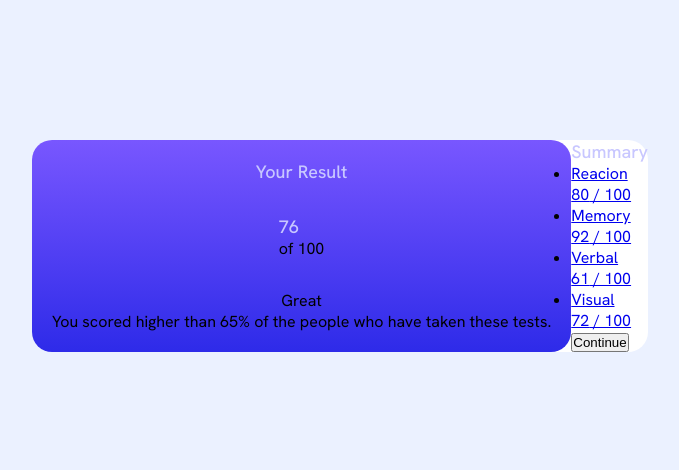
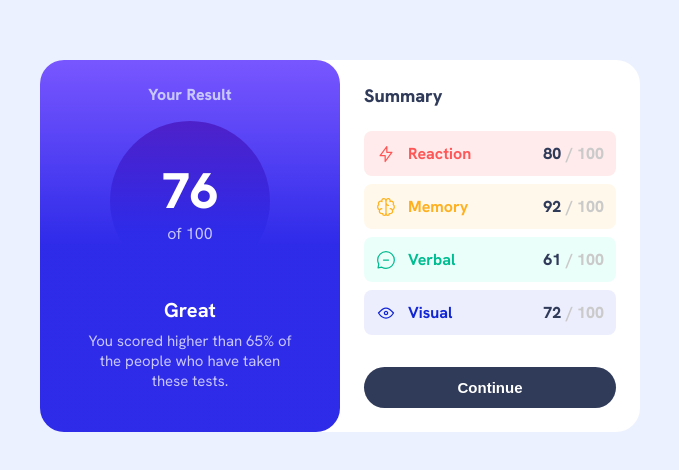
Before and after one commit to cesarandev/resultsSumaryComponent, a plain HTML site: page index.html in a window 1280 px wide. Shown: the part 154-624 px from the top of the page, without its empty margins (300-979 px from the left). Drawn offline with Linux system fonts and the light colour scheme.

Commit message:
the project has been finished

```diff
--- a/css/styles.css
+++ b/css/styles.css
@@ -6,9 +6,13 @@
 
 :root {
     --light-red: hsl(0, 100%, 67%);
+    --light-red2: hsl(0, 100%, 96%);
     --orangey-yellow: hsl(39, 100%, 56%);
+    --orangey-yellow2: hsl(39, 100%, 96%);
     --green-teal: hsl(166, 100%, 37%);
+    --green-teal2: hsl(166, 100%, 96%);
     --cobalt-blue: hsl(234, 85%, 45%);
+    --cobalt-blue2: hsl(234, 85%, 96%);
 
     /* Gradients */
 
@@ -29,7 +33,8 @@
 
     /* font size */
 
-    --sm: 18px;
+    --sm: 15px;
+    --sm2: 18px;
     --md: 20px;
     --lg: 24px;
 
@@ -43,40 +48,204 @@
 
 body {
     font-family: 'Hanken Grotesk', sans-serif;
+    background-color: var(--pale-blue);
 }
 
 .component {
     width: 100%;
-    height: 100vh;
     display: flex;
     justify-content: center;
     align-items: center;
-    background-color: var(--pale-blue);
 }
 
-.component-container{
-    background-color: var(--white);
+.component-container {
+    background-color: white;
     display: flex;
+    flex-direction: column;
 }
 
 .component-container--left {
-    background: linear-gradient(to bottom, var(--light-slate-blue), var(--light-royal-blue));
-    padding: 20px;
-    display: grid;
-    grid-template-rows: auto 1fr auto auto;
-    place-items: center;
+    background: linear-gradient(to bottom, var(--light-slate-blue), var(--light-royal-blue) 50%);
+    display: flex;
+    flex-direction: column;
+    align-items: center;
+    padding: 24px 40px;
+    border-radius: 0px 0px 24px 24px;
 }
 
-.component-container--left, .component-container {
-    border-radius: 20px;
+.component-container--left > p:first-child {
+    color: var(--light-lavender);
+    font-weight: var(--fw-800);
+    margin-bottom: 16px;
 }
 
-.component-container p:first-child {
-    color: var(--light-lavender);
-    font-size: var(--sm);
-    font-weight: var(--fw-500);
+.component-container--left__percentage {
+    width: 120px;
+    height: 120px;
+    background: linear-gradient(to bottom, var(--violet-blue), var(--light-royal-blue) 70%);
+    border-radius: 200px;
+    display: flex;
+    flex-direction: column;
+    justify-content: center;
+    align-items: center;
+    margin-bottom: 16px;
 }
 
-.component-container {
+.component-container--left__percentage p:first-child {
+    font-size: 50px;
+    color: var(--white);
+    font-weight: 800;
+}
+
+.component-container--left__percentage p:last-child {
+    color: var(--light-lavender)
+}
+
+.component-container--left > p:last-child{
+    text-align: center;
+    font-size: var(--sm);
+    color: var(--light-lavender);
+    margin-top: 8px;
+}
+
+.component-container--left > p:nth-child(3) {
+    font-weight: var(--fw-700);
+    font-size: var(--md);
+    color: var(--white);
+}
+
+.component-container--right {
+    padding: 24px;
+}
+
+.component-container--right > p:first-child {
+    font-weight: var(--fw-800);
+    color: var(--dark-gray-blue);
+    font-size: var(--sm2);
+}
+
+.component-container--right__elements ul{
+    display: grid;
+    grid-template-rows: repeat(4, auto);
+    list-style-type: none;
+    gap: 8px;
+    margin-top: 24px;
+
+    li {
+        border-radius: 8px;
+        padding: 12px;
+        a {
+            display: flex;
+            justify-content: space-between;
+            text-decoration: none;
+            p {
+                display: flex;
+                align-items: center;
+            }
+            .score {
+                font-weight: 800;
+                color: #cacaca;
+                span {
+                    margin-right: 5px;
+                    color: var(--dark-gray-blue);
+                }
+            }
+        }
+    }
+}
+
+.component-container--right__elements ul {
+    a {
+        font-weight: 700;
+    }
+
+    li:nth-child(1) {
+        a p:first-child{
+            color: var(--light-red);
+        }
+        background-color: var(--light-red2);
+    }
+
+    li:nth-child(2) {
+        a p:first-child{
+            color: var(--orangey-yellow);
+        }
+        background-color: var(--orangey-yellow2);
+    }
+
+    li:nth-child(3) {
+        a p:first-child{
+            color: var(--green-teal);
+        }
+        background-color: var(--green-teal2);
+    }
+
+    li:nth-child(4) {
+        a p:first-child{
+            color: var(--cobalt-blue);
+        }
+        background-color: var(--cobalt-blue2);
+    }
+}
+
+/* icons */
+
+.icon {
+    width: 20px;
+    height: 20px;
+    margin-right: 12px;
+}
+
+.icon-reaction {
+    background-image: url('../assets/images/icon-reaction.svg');
+}
+
+.icon-memory {
+    background-image: url('../assets/images/icon-memory.svg');
+}
+
+.icon-verbal {
+    background-image: url('../assets/images/icon-verbal.svg');
+}
+
+.icon-visual {
+    background-image: url('../assets/images/icon-visual.svg');
+}
+
+/* button */
+
+button {
+    width: 100%;
+    font-size: var(--sm);
+    padding: 12px;
+    border: none;
+    color: var(--white);
+    font-weight: var(--fw-700);
+    background-color: var(--dark-gray-blue);
+    border-radius: 40px;
+    margin-top: 32px;
+}
+
+@media screen and (min-width: 768px){
+
+    .component {
+        height: 100vh;
+    }
+    .component-container {
+        .component-container--left {
+            border-radius: 24px;
+            .component-container--left__percentage {
+                width: 160px;
+                height: 160px;
+                margin-bottom: 16px;
+            }
+        }
+
+        width: 600px;
+        display: grid;
+        place-content: center;
+        grid-template-columns: 1fr 1fr;
+        border-radius: 24px;
+    }
 
 }
--- a/index.html
+++ b/index.html
@@ -47,31 +47,39 @@
         <div class="component-container--right__elements">
           <ul>
             <li><a href="/">
+              <p>
                 <span class="icon icon-reaction"></span>
-              Reacion
+                Reaction
+              </p>
               <p class="score">
                 <span>80</span> / 100
               </p>
             </a></li>
             <li><a href="/">
+              <p>
                 <span class="icon icon-memory"></span>
                 Memory
+              </p>
               <p class="score">
-                <span>92</span> / 100
+                <span>92</span>/ 100
               </p>
             </a></li>
             <li><a href="/">
+              <p>
                 <span class="icon icon-verbal"></span>
                 Verbal
+              </p>
               <p class="score">
-                <span>61</span> / 100
+                <span>61</span>/ 100
               </p>
             </a></li>
             <li><a href="/">
+              <p>
                 <span class="icon icon-visual"></span>
                 Visual
+              </p>
               <p class="score">
-                <span>72</span> / 100
+                <span>72</span>/ 100
               </p>
             </a></li>
           </ul>
```
Lines whose indentation alone changed are shown as unchanged.
